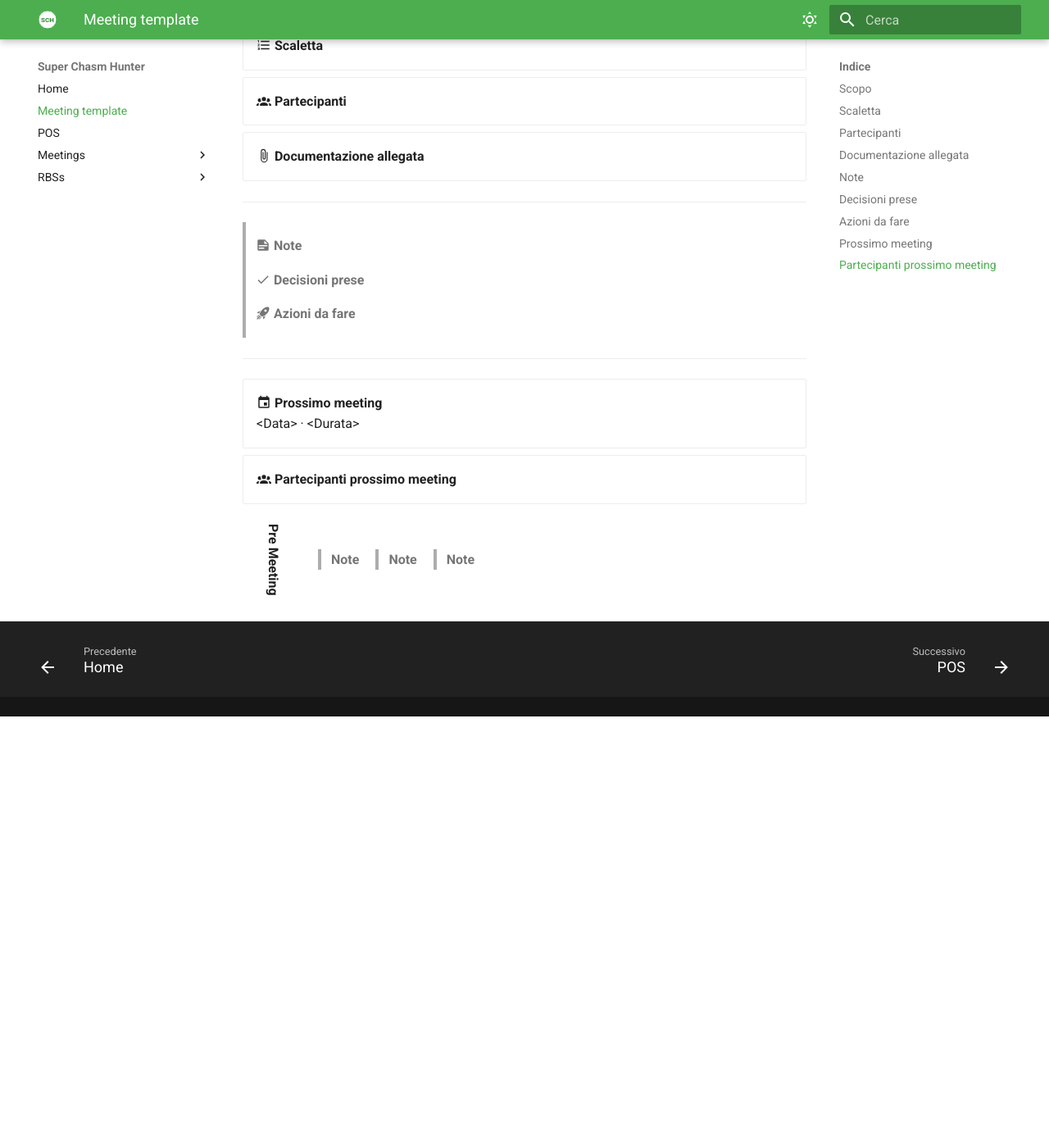
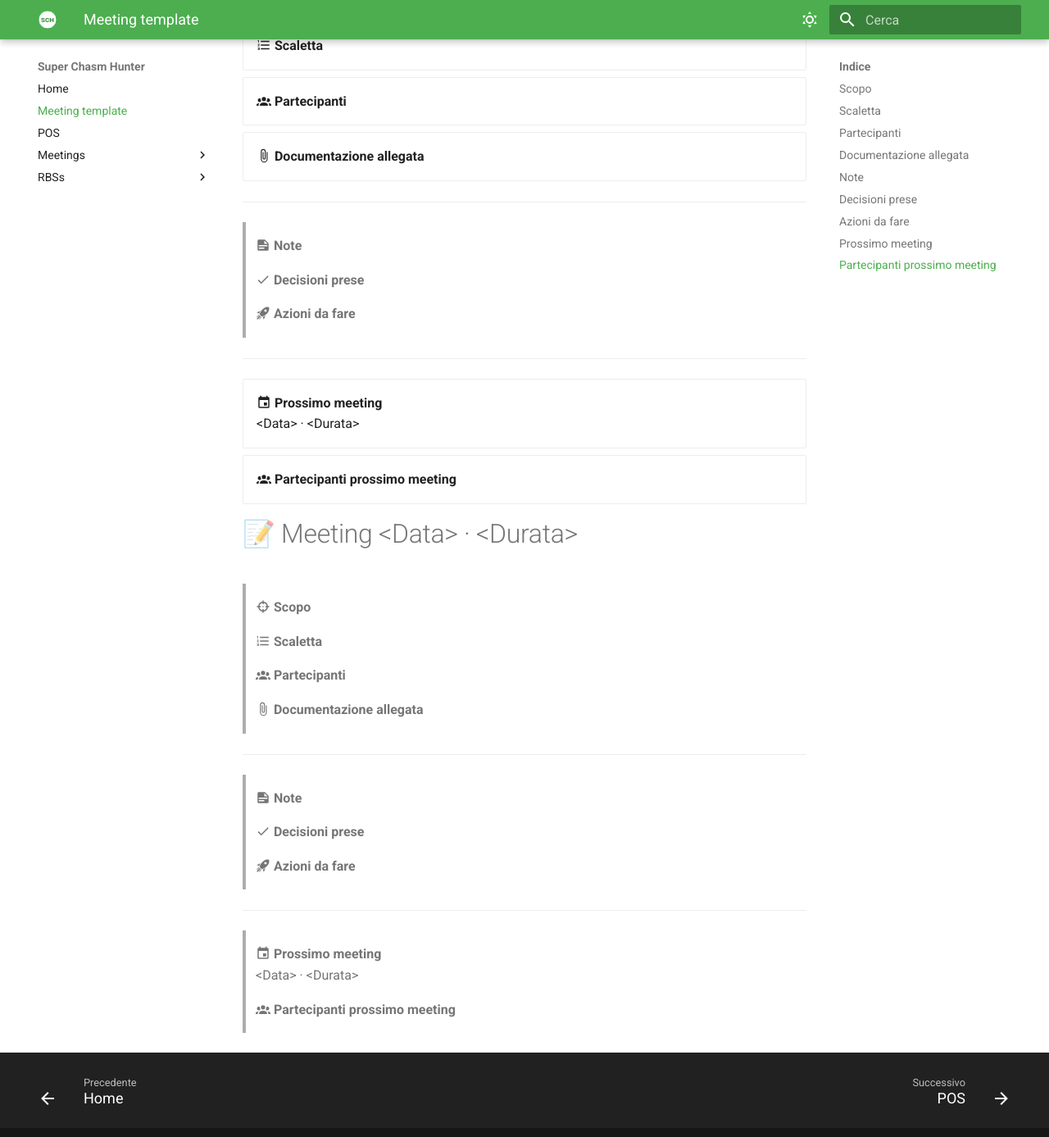
Before and after one commit to FilippoGurioli/super-chasm-hunter-pm, an MkDocs documentation site: the page built from docs/Meeting template.md, in a window 1280 px wide and 1400 px high, scrolled down 1314 px. Shown: the top 1387 px of the window at 82% size. Built offline with MkDocs 1.6.1 and Material for MkDocs 9.7.7, drawn with Linux system fonts in a browser that asks for light colours; before the commit the page ends 2188 px from its top, so only the background shows below that.

Commit message:
Meeting template test

```diff
--- a/docs/Meeting template.md
+++ b/docs/Meeting template.md
@@ -95,27 +98,39 @@ title: Meeting template
 
 
 
+# 📝 Meeting &lt;Data&gt; · &lt;Durata&gt;
 
+<div class="grid grid-single" markdown>
 
-<section markdown="1" style="display: flex; align-items: center;">
+> :material-target: **Scopo**
 
-<div class="vertical-card" markdown="1">
-__Pre Meeting__
-{ .card }
+> :material-format-list-numbered: **Scaletta**
+
+> :material-account-group: **Partecipanti**
+
+> :material-paperclip: **Documentazione allegata**
+
 </div>
 
-<div class="right-callout" markdown="1">
-> **Note**
-{ .card }
-</div>
-<div class="right-callout" markdown="1">
-> **Note**
-{ .card }
-</div>
-<div class="right-callout" markdown="1">
-> **Note**
-{ .card }
+---
+
+<div class="grid grid-single" markdown>
+
+> :material-note-text: **Note**
+
+> :material-check: **Decisioni prese**
+
+> :material-rocket-launch: **Azioni da fare**
+
 </div>
 
+---
 
-</section>
+<div class="grid grid-single" markdown>
+
+> :material-calendar: **Prossimo meeting**
+&lt;Data&gt; · &lt;Durata&gt;
+
+> :material-account-group: **Partecipanti prossimo meeting**
+
+</div>
--- a/docs/stylesheets/extra.css
+++ b/docs/stylesheets/extra.css
@@ -2,24 +2,3 @@
   display: grid !important;
   grid-template-columns: 1fr !important;
 }
-
-
-/* Container flessibile */
-section[style*="display: flex"] {
-  gap: 1rem;
-}
-
-/* Card con testo verticale a sinistra */
-.vertical-card .card {
-  writing-mode: vertical-lr;
-  text-orientation: sideways;
-  transform-origin: top left;
-  /* Regola dimensioni se necessario */
-  width: 2.5em;
-  padding: 0.5em;
-}
-
-/* Callout a destra come card normale */
-.right-callout .card {
-  /* Mantieni il tuo stile desiderato */
-}
```
Also changed, not shown: other parts of docs/Meeting template.md (+3 -0 lines).
